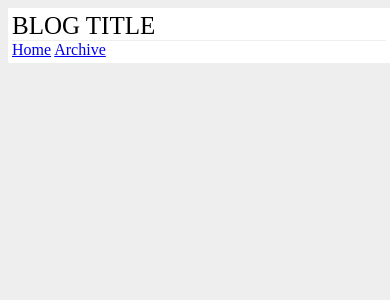
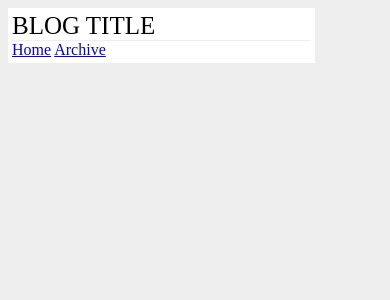
Before and after one commit to rashidshaikh/rashidshaikh.github.com, a Jekyll site: the page index.html, which Jekyll copies as it is, in a window 390 px wide. Shown: the top 300 px of the page. Built offline with Jekyll 4.4.1, drawn with Linux system fonts in a browser that asks for light colours.

Commit message:
Changed width for mobile device.

```diff
--- a/assets/styles/mobile.css
+++ b/assets/styles/mobile.css
@@ -5,7 +5,7 @@ body{
 	//border: 1px solid red;
 	background-color: #FFF;
 	padding: 4px;
-	width: 100%
+	width: 80%
 }
 
 header{
```
